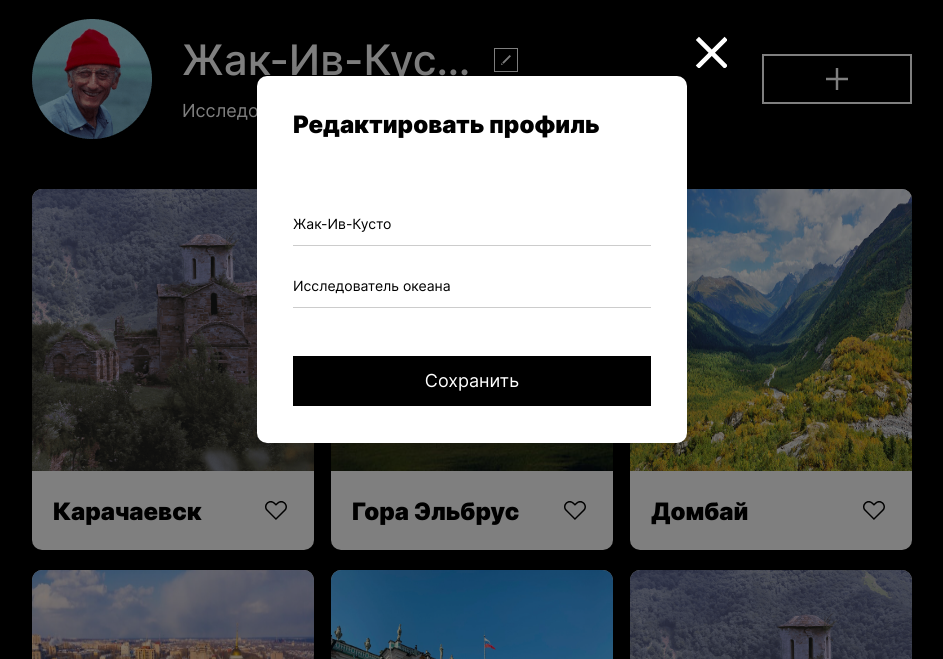
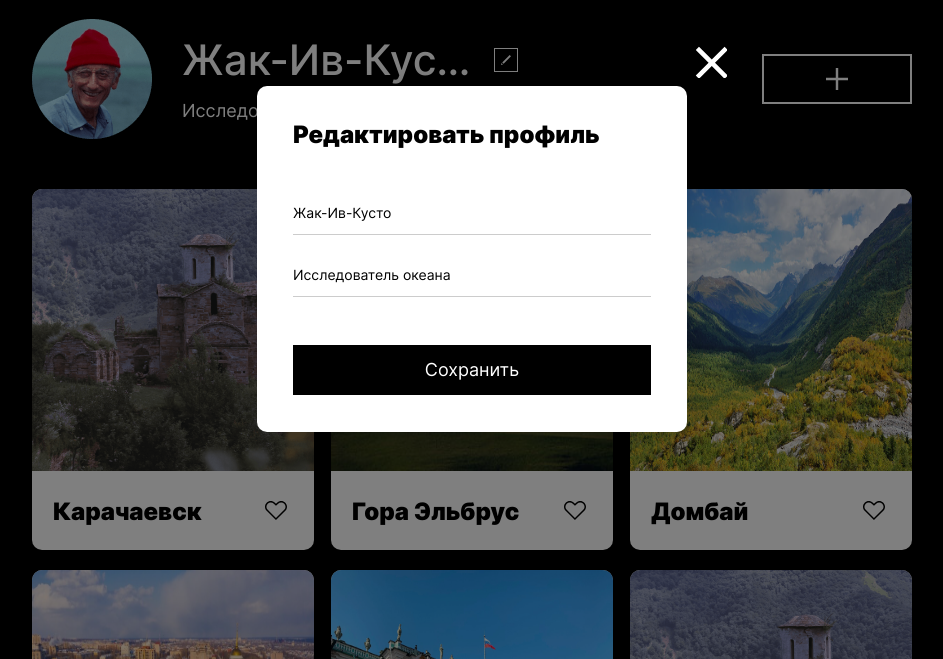
Before and after one commit to Dianushka/mesto, a plain HTML site: page index.html in a window 1280 px wide. Both pictures are taken after a click on the button 674 px from the left and 201 px from the top of the page. Shown: the part 141-800 px from the top of the page, without its empty margins (168-1111 px from the left). Drawn offline with Linux system fonts and the light colour scheme.

Commit message:
исправлены модификаторы ключ-значение у поля ввода input и поправлен padding y popup_title

```diff
--- a/blocks/popup/__input/_job/popup__input_job.css
+++ /dev/null
@@ -1,3 +0,0 @@
-.popup__input_job {
-    margin-bottom: 0;
-}
--- /dev/null
+++ b/blocks/popup/__input/_type/popup__input_type_job.css
@@ -0,0 +1,3 @@
+.popup__input_type_job {
+    margin-bottom: 0;
+}
--- a/blocks/popup/__title/popup__title.css
+++ b/blocks/popup/__title/popup__title.css
@@ -5,7 +5,7 @@
     line-height: 29px;
     color: #000;
     margin: 0;
-    padding-bottom: 75px;
+    padding-bottom: 54px;
 }
 
 @media screen and (max-width:540px) {
@@ -14,5 +14,6 @@
         font-size: 18px;
         line-height: 22px;
         white-space: nowrap;
+        padding-bottom: 75px;
     }
 }
--- a/index.html
+++ b/index.html
@@ -78,8 +78,8 @@
                 <button type="button" class="popup__close"></button>
                 <form class="popup__form" name="popup__form-edit">
                     <h3 class="popup__title">Редактировать профиль</h3>
-                        <input name='name' type="text" class="popup__input popup__input_name">
-                        <input name='job' type="text" class="popup__input popup__input_job">
+                        <input name='name' type="text" class="popup__input popup__input_type_name">
+                        <input name='job' type="text" class="popup__input popup__input_type_job">
                     <button type="submit" class="popup__submit">Сохранить</button>
                 </form>
             </div>
--- a/pages/index.css
+++ b/pages/index.css
@@ -26,5 +26,5 @@
 @import url(../blocks/popup/__close/popup__close.css);
 @import url(../blocks/popup/__title/popup__title.css);
 @import url(../blocks/popup/__input/popup__input.css);
-@import url(../blocks/popup/__input/_job/popup__input_job.css);
+@import url(../blocks/popup/__input/_type/popup__input_type_job.css);
 @import url(../blocks/popup/__submit/popup__submit.css);
--- a/scripts/index.js
+++ b/scripts/index.js
@@ -7,8 +7,8 @@ const popupCloseButton = popup.querySelector('.popup__close');
 let formElement = document.querySelector('.popup__form');
 let cardName = document.querySelector('.profile__title');
 let cardJob = document.querySelector('.profile__subtitle');
-let nameInput = popup.querySelector('.popup__input_name');
-let jobInput = popup.querySelector('.popup__input_job');
+let nameInput = popup.querySelector('.popup__input_type_name');
+let jobInput = popup.querySelector('.popup__input_type_job');
 
 //открытие и сохранение в переменных изначального значения
 const popupOpen = function () {
```
